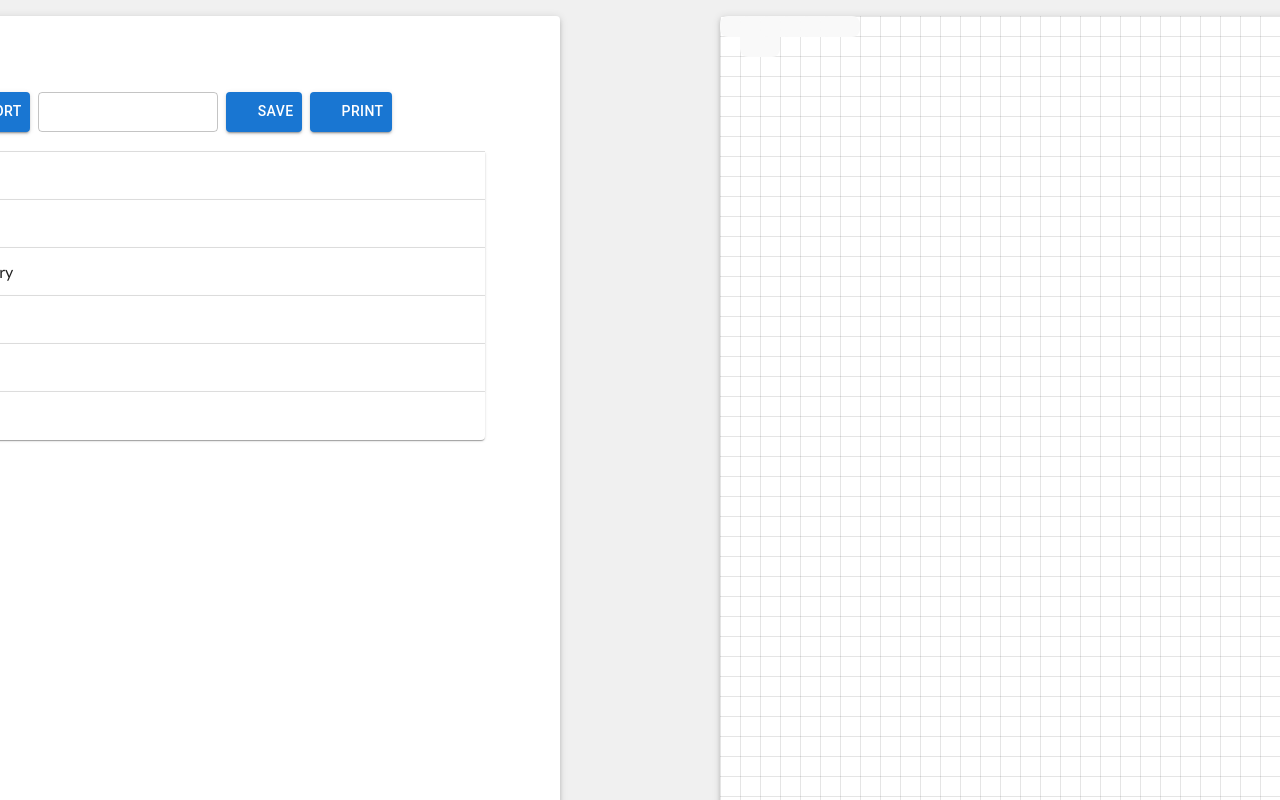
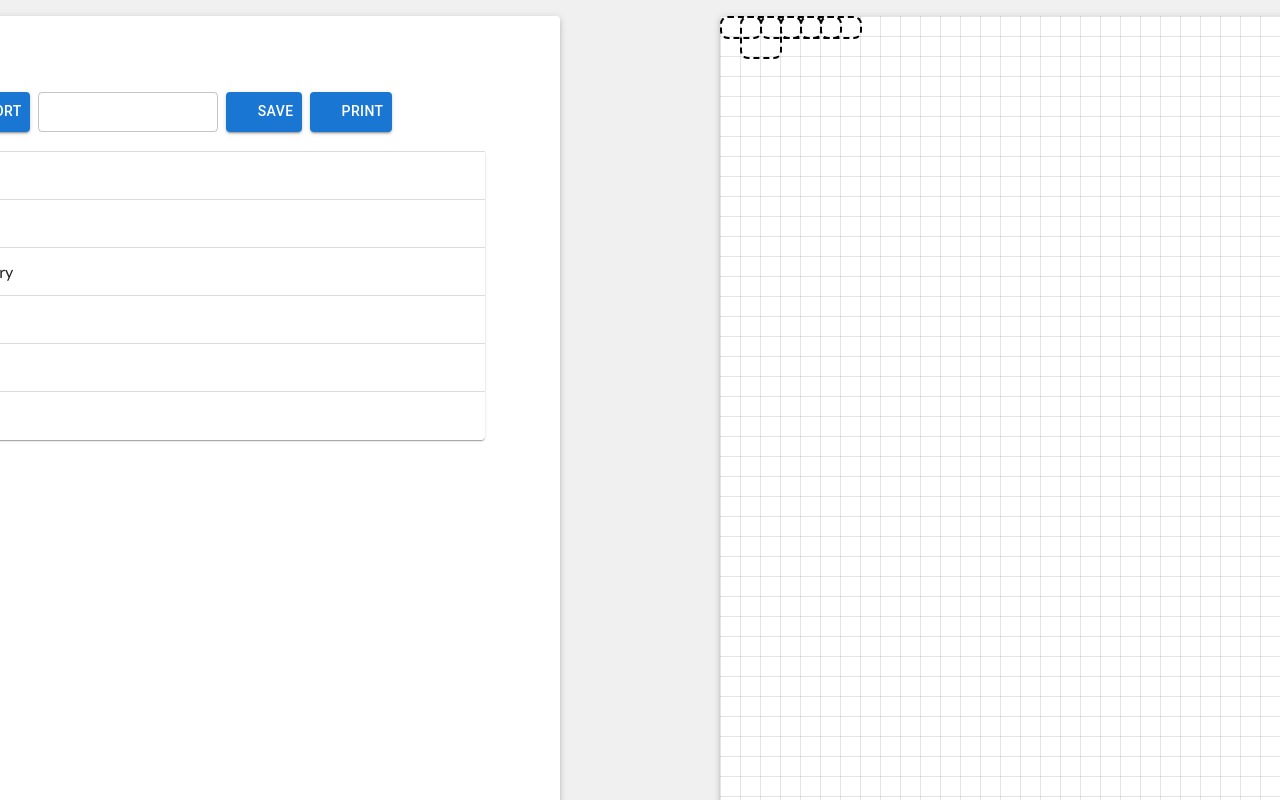
Before and after one commit to smamirshahi/squeezy-cv, a React (Vite) app: page / in a window 1280 px wide. Shown: the top 800 px of the page. Built offline with nearby package versions, Linux system fonts and the light colour scheme; some icons are missing; what runtypes would draw is missing.

Commit message:
[CV-10] Update some styles

```diff
--- a/src/components/drag-and-drop/dnd-kit-wrapper.tsx
+++ b/src/components/drag-and-drop/dnd-kit-wrapper.tsx
@@ -69,8 +69,10 @@ export function DnDKitWrapper({ contentRef }: Props): JSX.Element {
           <Draggable
             key={item.id}
             id={item.id}
-            style={{
+            userStyle={{
               position: "absolute",
+              backgroundColor: "transparent",
+              border: "2px dashed black",
               left: positions[item.id].x,
               top: positions[item.id].y,
             }}
--- a/src/components/drag-and-drop/draggable.tsx
+++ b/src/components/drag-and-drop/draggable.tsx
@@ -5,14 +5,14 @@ interface Props {
   /** Unique ID */
   id: string;
   /** Optional style to apply to the draggable element */
-  style?: React.CSSProperties;
+  userStyle?: React.CSSProperties;
 }
 
 /** Adds the draggable functionality */
 export function Draggable({
   id,
   children,
-  style: userStyle,
+  userStyle,
 }: PropsWithChildren<Props>): JSX.Element {
   const { attributes, listeners, setNodeRef, transform } = useDraggable({
     id,
```
